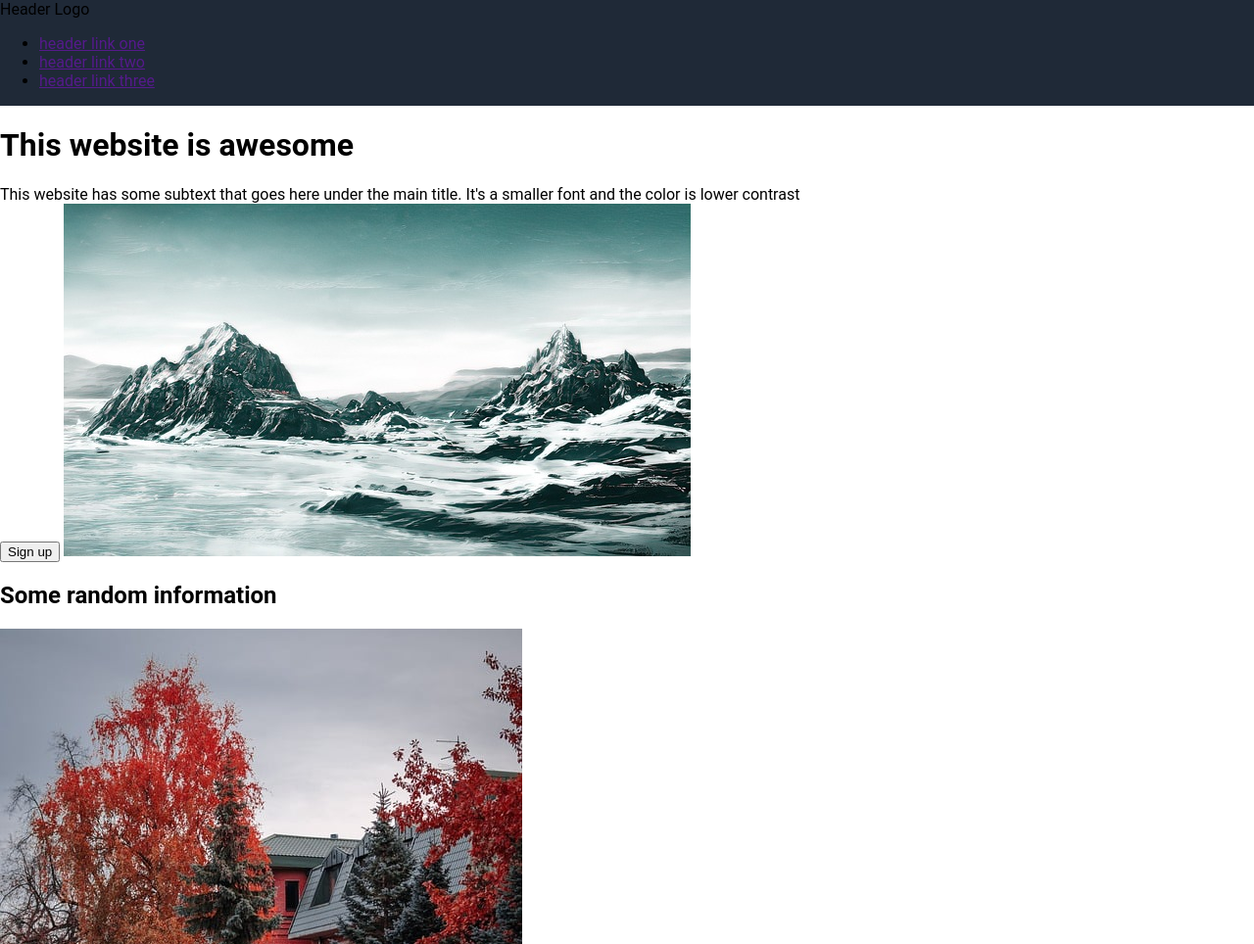
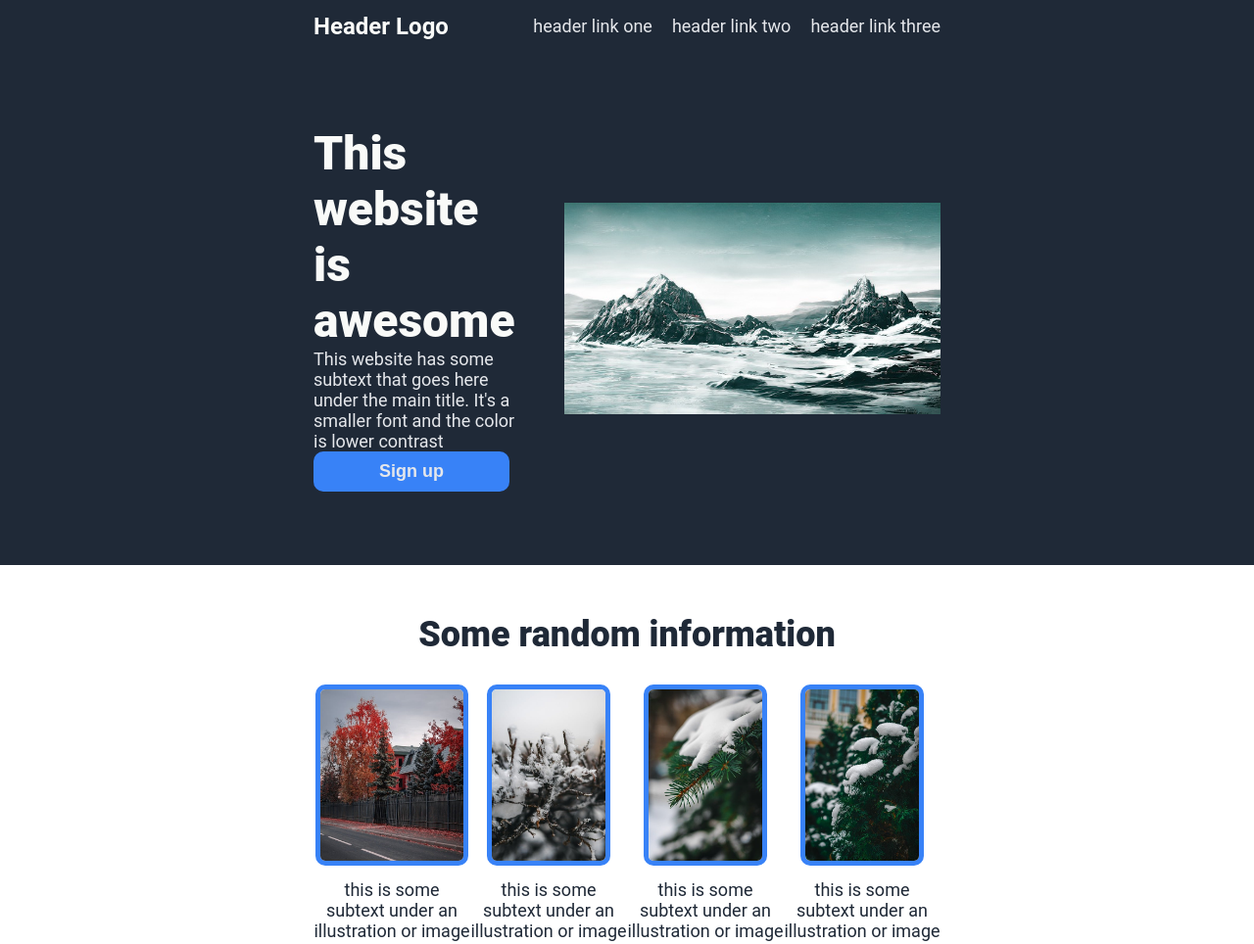
Before and after one commit to spiratil/landing-page, a plain HTML site: page index.html in a window 1280 px wide. Shown: the top 964 px of the page at 98% size. Drawn offline with Linux system fonts and the light colour scheme.

Commit message:
Finish styling page - final commit

```diff
--- a/index.html
+++ b/index.html
@@ -7,7 +7,7 @@
   </head>
   <body>
     <header>
-      <div class="gutter">
+      <div class="gutter-page-end">
         <div class="logo">Header Logo</div>
         <nav class="menu">
           <ul>
@@ -18,11 +18,13 @@
         </nav>
       </div>
     </header>
-    <div class="section landing">
+    <div class="section hero">
       <div class="gutter">
+        <div class="hero-content">
           <h1>This website is awesome</h1>
           <div>This website has some subtext that goes here under the main title. It's a smaller font and the color is lower contrast</div>
           <button>Sign up</button>
+        </div>
         <img src="./img/snowy-mountains.jpg" alt="snowy mountain peaks">
       </div>
     </div>
@@ -57,15 +59,17 @@
     </div>
     <div class="section action-call">
       <div class="gutter">
-        <div>
+        <div class="banner">
+          <div class="content">
             <div>Call to action! It's time!</div>
             <p>Sign up for our product by clicking that button right over there!</p>
           </div>
           <button>Sign up</button>
         </div>
       </div>
+    </div>
     <footer>
-        <div class="gutter">Copyright &copy; The Odin Project 2024</div>
+        <div class="gutter-page-end">Copyright &copy; The Odin Project 2024</div>
     </footer>
   </body>
 </html>
--- a/style.css
+++ b/style.css
@@ -7,18 +7,216 @@ html {
   font-family: "Roboto", Arial, sans-serif;
 }
 
+a {
+  text-decoration: none;
+  color: #E5E7EB;
+}
+
 body {
   display: flex;
   flex-direction: column;
   align-items: stretch;
-  margin: auto;
-
+  margin: 0;
 }
 
-.gutter {
-  max-width: 70vw;
+.gutter, .gutter-page-end {
+  width: 50vw;
+  margin: auto;
+  display: flex;
 }
 
-header {
+.section {
+  min-height: 55vh;
+}
+
+header, footer, .hero {
   background-color: #1F2937;
 }
+header .gutter-page-end {
+  align-items: center;
+}
+
+header  .logo {
+  font-size: 24px;
+  color: #F9FAF8;
+  font-weight: bolder;
+}
+
+nav {
+  margin-left: auto;
+}
+
+nav ul {
+  list-style-type: none;
+  display: flex;
+  gap: 20px;
+}
+
+nav ul li {
+  font-size: 18px;
+}
+
+.hero {
+  min-height: fit-content;
+}
+
+.hero .gutter {
+  margin: 75px auto;
+  justify-content: space-between;
+}
+
+h1 {
+  font-size: 48px;
+  color: #F9FAF8;
+  font-weight: 900;
+  margin: 0;
+}
+
+.hero .hero-content {
+  font-size: 18px;
+  color: #E5E7EB;
+  display: flex;
+  flex-direction: column;
+  justify-content: space-between;
+  flex: 1 0.5 30%;
+}
+
+.hero .hero-content button {
+  background-color: #3882F7;
+  font-size: 18px;
+  font-weight: 600;
+  border-radius: 10px;
+  border: none;
+  color: #E5E7EB;
+  width: 200px;
+  padding: 10px;
+}
+
+.hero .gutter img {
+  min-width: 30px;
+  flex: 0.5 1 70%;
+  max-height: 400px;
+  align-self: center;
+  margin-left: 50px;
+}
+
+h2 {
+  font-size: 36px;
+  color: #1F2937;
+  font-weight: 900;
+  margin: 0 auto 30px auto;
+}
+
+.information .gutter {
+  margin: 50px auto;
+  flex-direction: column;
+  justify-content: center;
+}
+
+.information .carousel {
+  display: flex;
+  width: 100%;
+  justify-content: space-evenly;
+  align-items: center;
+}
+
+.information .carousel div, .information .carousel div img {
+  text-align: center;
+}
+
+.information .carousel div img  {
+  max-height: 175px;
+  max-width: 175px;
+}
+
+.information .carousel div div {
+  height: fit-content;
+  margin-top: 10px;
+  font-size: 18px;
+  color: #1F2937;
+}
+
+.information .carousel div img {
+  object-fit: cover;
+  border: solid 5px #3882F7;
+  border-radius: 10px;
+}
+
+.quote {
+  display: flex;
+  background-color: #E5E7EB;
+}
+
+.quote .gutter {
+  flex-direction: column;
+  justify-content: center;
+}
+
+.quote q {
+  font-size: 36px;
+  font-style: italic;
+  text-align: justify;
+  color: #1F2937;
+}
+
+.quote p {
+  text-align: right;
+  font-size: 24px;
+  font-weight: 900;
+  color: #1F2937;
+  margin-bottom: 0;
+}
+
+.action-call {
+  display: flex;
+}
+
+.action-call .banner {
+  width: 100%;
+  height: 150px;
+  background-color: #3882F7;
+  border-radius: 10px;
+  display: flex;
+  align-items: center;
+}
+
+.action-call button {
+  border-radius: 10px;
+  margin: 0 100px 0 auto;
+}
+
+.action-call .content {
+  margin-left: 100px;
+}
+
+.action-call .content div {
+  font-size: 24px;
+  font-weight: 900;
+  color: #F9FAF8;
+}
+
+.action-call .content p {
+  color: #F9FAF8;
+  margin: 0;
+}
+
+.action-call button {
+  padding: 7px 25px;
+  background-color: #3882F7;
+  border: solid #F9FAF8 2px;
+  color: #F9FAF8;
+  font-size: 18px;
+  font-weight: 900;
+}
+
+footer {
+  height: 100px;
+  display: flex;
+}
+
+footer .gutter-page-end {
+  justify-content: center;
+  align-items: center;
+  color: #F9FAF8;
+  font-size: 18px;
+}
```
Lines whose indentation alone changed are shown as unchanged.
